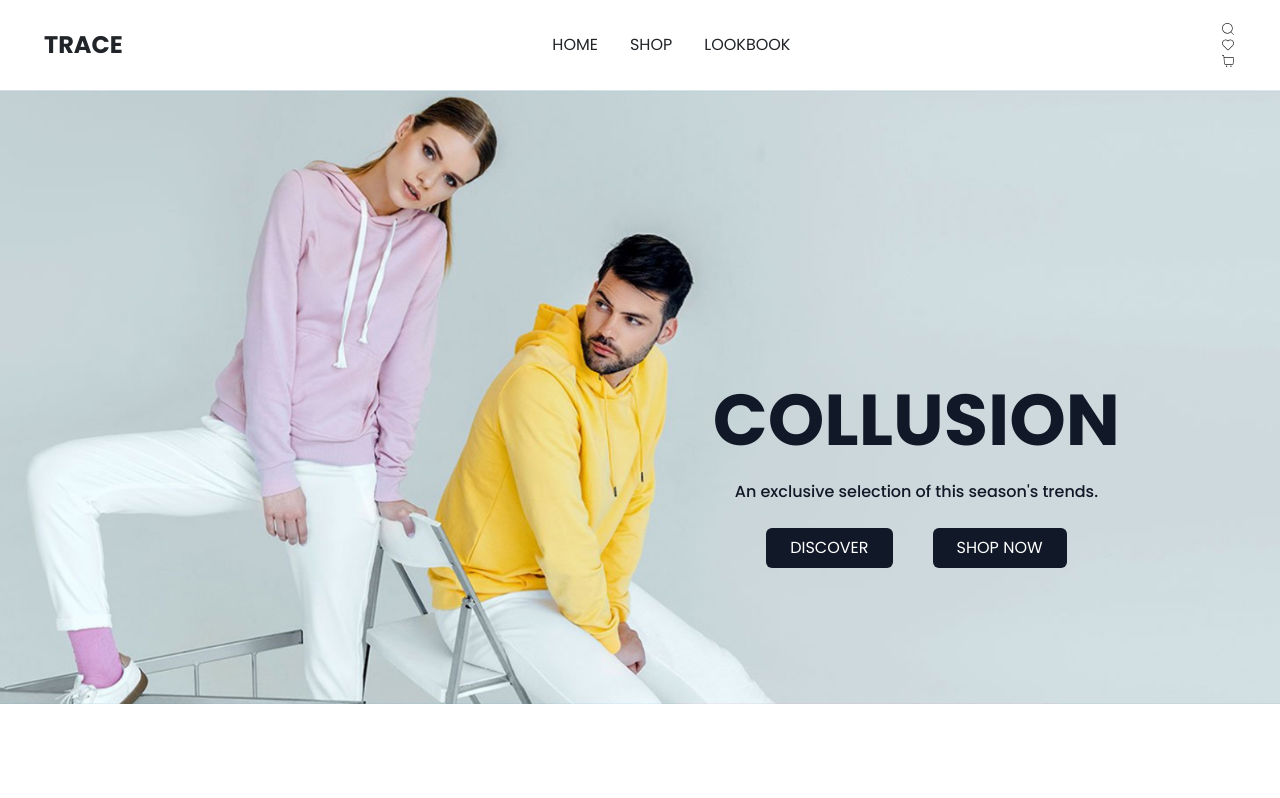
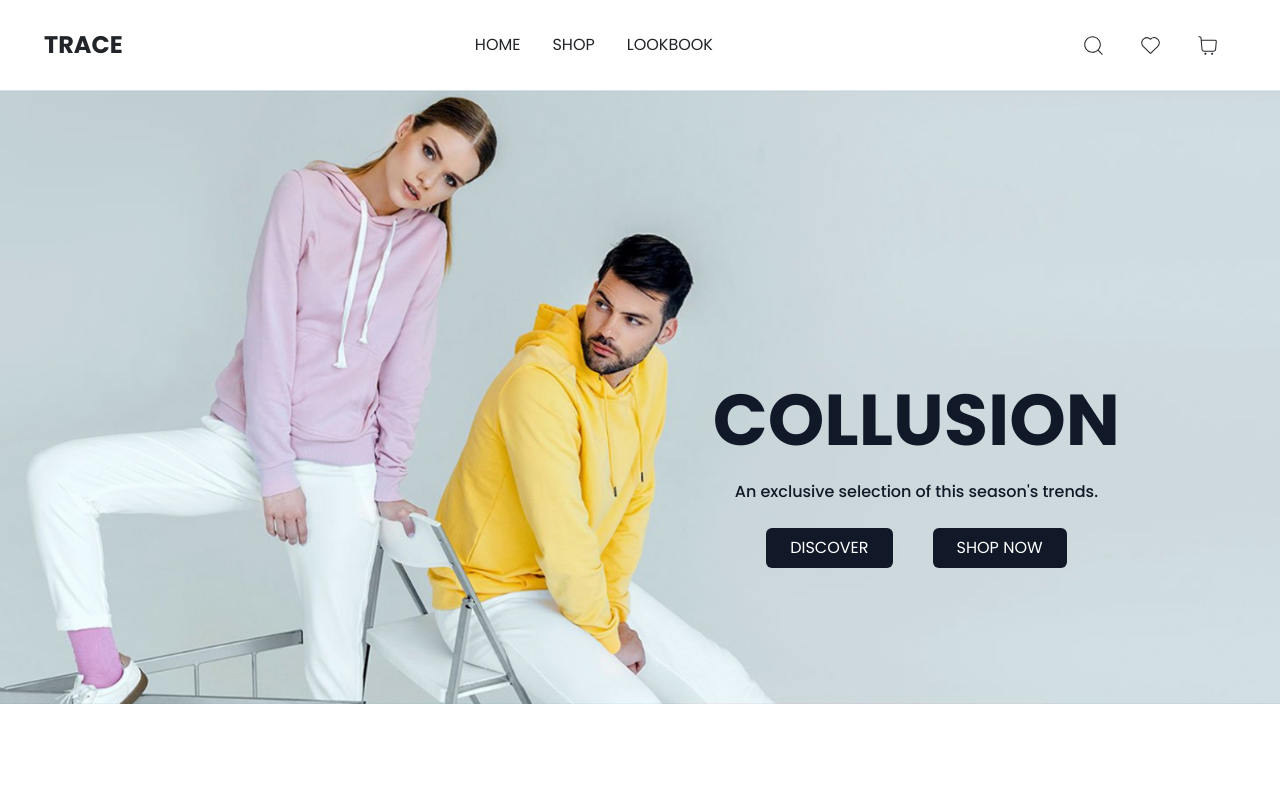
Before and after one commit to Hardeborlaa/team-capstone-frontend, a React (Create React App) app: page / in a window 1280 px wide. Shown: the top 798 px of the page. Built offline with nearby package versions, Linux system fonts and the light colour scheme.

Commit message:
added react-icons on the navbar

```diff
--- a/src/components/Navbar.jsx
+++ b/src/components/Navbar.jsx
@@ -24,11 +24,11 @@ const Navbar = () => {
             <li className='mx-3'>LOOKBOOK</li>
           </ul>
         </div>
-        <div>
+        <div className='flex'>
           {/* <img src={} alt="" />  */}
-          <p><CiSearch /></p>
-          <p><CiHeart /></p>
-          <p><CiShoppingCart /></p>
+          <CiSearch size={25} className='mx-3'/>
+          <CiHeart size={25} className='mx-3' />
+          <CiShoppingCart size={25} className='mx-3' />
 
         </div>
       </div>
```
